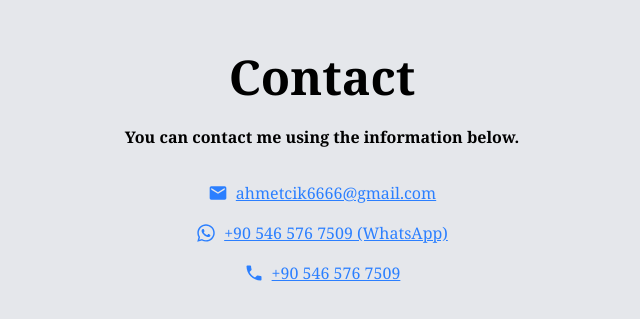
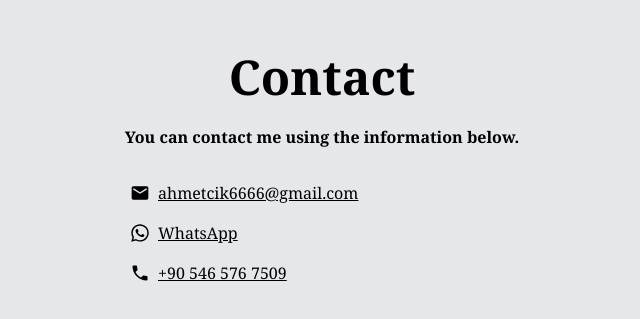
Before and after one commit to ahmtbsboga/portfolio, a Next.js app: page / in a window 1280 px wide. Shown: the part 2751-3070 px from the top of the page, without its empty margins (198-838 px from the left). Built offline with nearby package versions, Linux system fonts and the light colour scheme.

Commit message:
düzeltme

```diff
--- a/src/app/page.jsx
+++ b/src/app/page.jsx
@@ -433,10 +433,11 @@ const Page = () => {
                 : "You can contact me using the information below."}
             </p>
 
-            <div className="flex flex-col space-y-4 w-full max-w-sm">
+            <div className="flex flex-col items-start space-y-4 w-full max-w-sm">
               <a
                 href="mailto:ahmetcik6666@gmail.com?subject=İletişim%20Talebi&body=Merhaba%20Ahmet,"
-                className="flex items-center justify-center gap-2 text-blue-500 underline hover:text-blue-600 transition text-sm md:text-base"
+                className="flex items-center justify-center gap-2 underline transition text-sm md:text-base"
+                style={{ color: textColor }}
               >
                 <MdEmail size={20} />
                 ahmetcik6666@gmail.com
@@ -446,15 +447,17 @@ const Page = () => {
                 href="https://wa.me/905465767509?text=Merhaba%2C%20portfolyo%20sitenizi%20inceledim%20ve%20detayl%C4%B1%20bilgi%20almak%20istiyorum.%20M%C3%BCsaitseniz%20g%C3%B6r%C3%BC%C5%9Febilir%20miyiz%3F"
                 target="_blank"
                 rel="noopener noreferrer"
-                className="flex items-center justify-center gap-2 text-blue-500 underline hover:text-blue-600 transition text-sm md:text-base"
+                className="flex items-center justify-center gap-2 underline transition text-sm md:text-base"
+                style={{ color: textColor }}
               >
                 <FaWhatsapp size={20} />
-                +90 546 576 7509 (WhatsApp)
+                WhatsApp
               </a>
 
               <a
                 href="tel:+905465767509"
-                className="flex items-center justify-center gap-2 text-blue-500 underline hover:text-blue-600 transition text-sm md:text-base"
+                className="flex items-center justify-center gap-2 underline transition text-sm md:text-base"
+                style={{ color: textColor }}
               >
                 <MdPhone size={20} />
                 +90 546 576 7509
```
